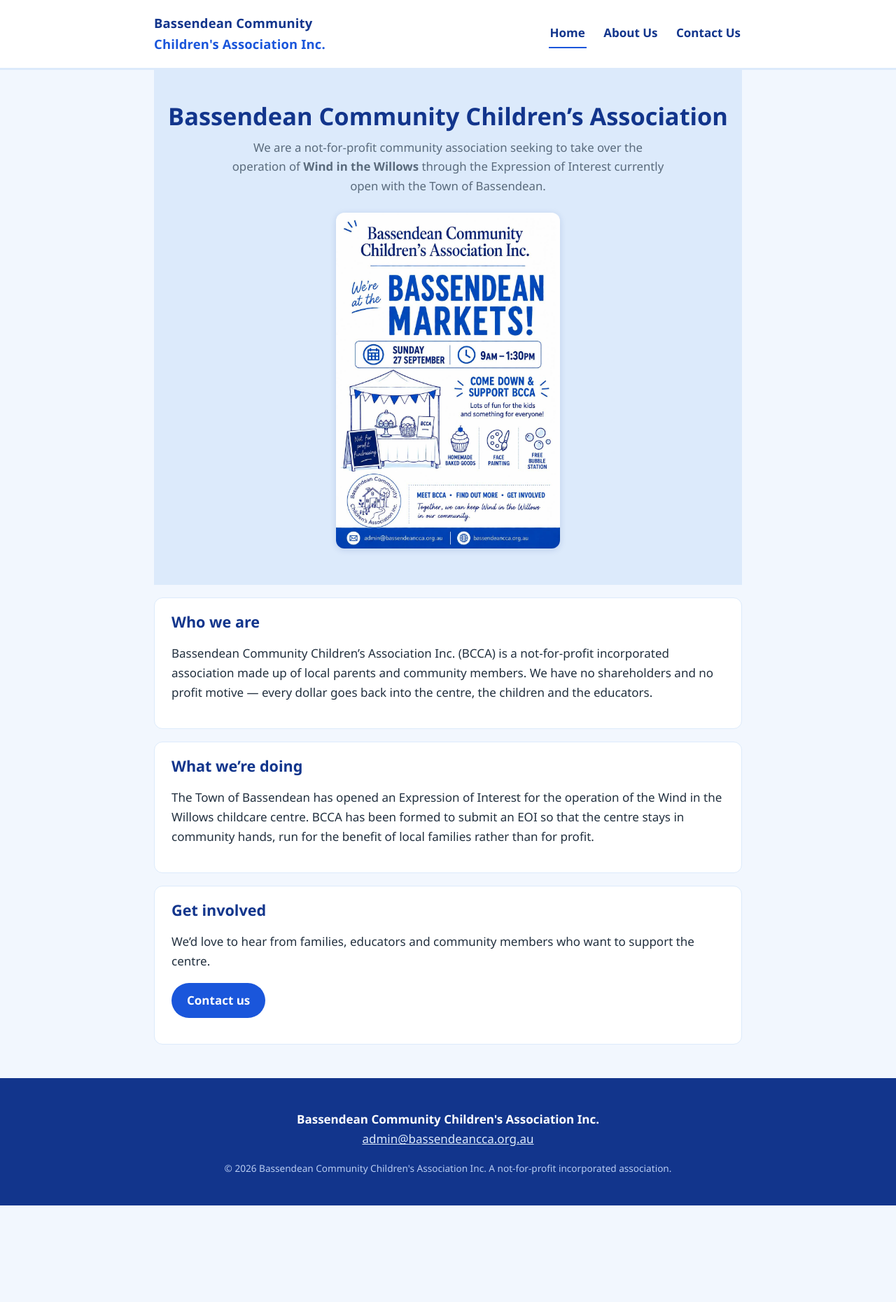
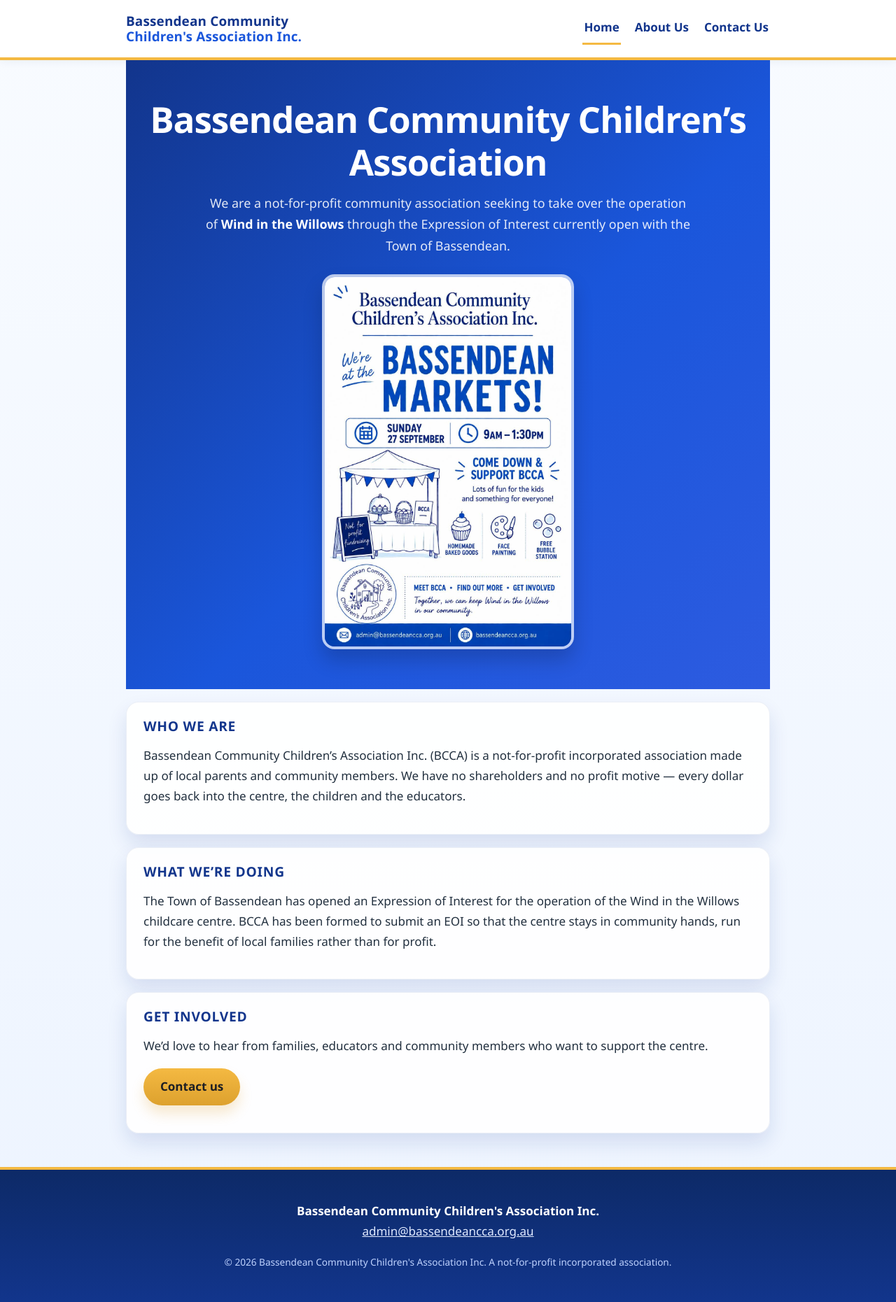
Before and after one commit to AndrewRLogan/bcca-website, a Jekyll site: the page built from index.html, in a window 1280 px wide. Shown: the whole page at 70% size. Built offline with Jekyll 4.4.1, drawn with Linux system fonts in a browser that asks for light colours; before the commit the page ends 1723 px from its top, so only the background shows below that.

Commit message:
Add flyer-inspired styling

```diff
--- a/assets/css/style.css
+++ b/assets/css/style.css
@@ -1,15 +1,15 @@
----
----
-
 :root {
   --blue-dark: #12358c;
   --blue: #1a56db;
   --blue-soft: #dceafb;
-  --blue-pale: #f2f7fe;
+  --blue-pale: #f5f8ff;
+  --accent: #f4b942;
+  --accent-deep: #dda12e;
   --text: #22303f;
-  --muted: #5a6b7d;
+  --muted: #53657d;
   --white: #ffffff;
-  --radius: 12px;
+  --radius: 18px;
+  --shadow: 0 14px 28px rgba(18, 53, 140, 0.12);
 }
 
 * { box-sizing: border-box; }
@@ -18,32 +18,36 @@
   margin: 0;
   font-family: "Segoe UI", Roboto, Helvetica, Arial, sans-serif;
   font-size: 17px;
-  line-height: 1.65;
+  line-height: 1.7;
   color: var(--text);
-  background: var(--blue-pale);
+  background: linear-gradient(180deg, #f8fbff 0%, #edf4ff 100%);
 }
 
 .container {
   width: 100%;
-  max-width: 880px;
+  max-width: 960px;
   margin: 0 auto;
   padding: 0 20px;
 }
 
 a { color: var(--blue); }
 
+a:hover { opacity: 0.9; }
+
 h1, h2, h3 {
   color: var(--blue-dark);
-  line-height: 1.25;
+  line-height: 1.2;
+  letter-spacing: -0.02em;
 }
 
-h1 { font-size: 2rem; margin-top: 1.6rem; }
-h2 { font-size: 1.35rem; }
+h1 { font-size: clamp(2.2rem, 4vw, 3.25rem); margin-top: 1.6rem; }
+h2 { font-size: 1.55rem; }
 
 /* Header */
 .site-header {
-  background: var(--white);
-  border-bottom: 3px solid var(--blue-soft);
+  background: rgba(255, 255, 255, 0.96);
+  border-bottom: 4px solid var(--accent);
+  box-shadow: 0 2px 12px rgba(18, 53, 140, 0.06);
 }
 
 .header-inner {
@@ -57,108 +61,134 @@
 }
 
 .site-title {
-  font-size: 1.15rem;
-  font-weight: 700;
+  font-size: 1.18rem;
+  font-weight: 800;
   color: var(--blue-dark);
   text-decoration: none;
   letter-spacing: 0.01em;
+  line-height: 1.18;
 }
 
 .site-title span { color: var(--blue); }
 
+.site-nav {
+  display: flex;
+  flex-wrap: wrap;
+  gap: 10px 18px;
+}
+
 .site-nav a {
   display: inline-block;
-  margin-left: 18px;
-  padding: 6px 2px;
+  padding: 7px 2px;
   color: var(--blue-dark);
   text-decoration: none;
-  font-weight: 600;
-  border-bottom: 2px solid transparent;
+  font-weight: 700;
+  border-bottom: 3px solid transparent;
 }
 
 .site-nav a:hover,
 .site-nav a.active {
-  border-bottom-color: var(--blue);
+  border-bottom-color: var(--accent);
 }
 
 /* Hero */
 .hero {
-  background: var(--blue-soft);
-  padding: 44px 0;
-  margin-bottom: 8px;
+  background: linear-gradient(135deg, var(--blue-dark) 0%, var(--blue) 55%, #2d5be0 100%);
+  padding: 54px 0 48px;
+  margin-bottom: 18px;
   text-align: center;
+  color: var(--white);
 }
 
 .hero h1 {
-  margin: 0 0 10px;
-  font-size: 2.15rem;
+  margin: 0 0 12px;
+  color: var(--white);
+  text-transform: none;
 }
 
 .hero p {
   margin: 0 auto;
-  max-width: 620px;
-  color: var(--muted);
-  font-size: 1.05rem;
+  max-width: 700px;
+  color: rgba(255, 255, 255, 0.88);
+  font-size: 1.12rem;
+}
+
+.hero strong {
+  color: var(--white);
 }
 
 .hero img {
-  max-width: 320px;
+  max-width: 360px;
   width: 100%;
   height: auto;
-  margin-top: 24px;
+  margin-top: 26px;
   border-radius: var(--radius);
-  box-shadow: 0 2px 10px rgba(18, 53, 140, 0.15);
+  box-shadow: 0 16px 28px rgba(0, 0, 0, 0.18);
+  border: 4px solid rgba(255, 255, 255, 0.7);
 }
 
 /* Cards */
 .card {
-  background: var(--white);
-  border: 1px solid var(--blue-soft);
+  background: rgba(255, 255, 255, 0.9);
+  border: 1px solid rgba(18, 53, 140, 0.08);
   border-radius: var(--radius);
-  padding: 20px 24px;
+  padding: 22px 24px;
   margin: 18px 0;
+  box-shadow: var(--shadow);
 }
 
 .card h2, .card h3 { margin-top: 0; }
 
+.card h2 {
+  text-transform: uppercase;
+  letter-spacing: 0.04em;
+  font-size: 1.2rem;
+}
+
 .role {
   display: inline-block;
-  margin: 0 0 6px;
-  padding: 2px 10px;
+  margin: 0 0 8px;
+  padding: 4px 10px;
   border-radius: 999px;
-  background: var(--blue-soft);
+  background: rgba(244, 185, 66, 0.18);
   color: var(--blue-dark);
-  font-size: 0.8rem;
-  font-weight: 700;
+  font-size: 0.76rem;
+  font-weight: 800;
   text-transform: uppercase;
-  letter-spacing: 0.04em;
+  letter-spacing: 0.05em;
 }
 
 .button {
   display: inline-block;
-  background: var(--blue);
-  color: var(--white);
-  padding: 11px 22px;
+  background: linear-gradient(180deg, var(--accent) 0%, var(--accent-deep) 100%);
+  color: #1d1f24;
+  padding: 12px 24px;
   border-radius: 999px;
   text-decoration: none;
-  font-weight: 600;
+  font-weight: 800;
+  box-shadow: 0 12px 18px rgba(221, 161, 46, 0.22);
 }
 
-.button:hover { background: var(--blue-dark); }
+.button:hover {
+  background: linear-gradient(180deg, #f7c55c 0%, #dca127 100%);
+  color: #1d1f24;
+}
 
 /* Footer */
 .site-footer {
   margin-top: 48px;
-  padding: 28px 0;
-  background: var(--blue-dark);
+  padding: 28px 0 32px;
+  background: linear-gradient(180deg, #0d2a67 0%, var(--blue-dark) 100%);
   color: var(--white);
   text-align: center;
+  border-top: 4px solid var(--accent);
 }
 
-.site-footer a { color: var(--blue-soft); }
-.site-footer .small { font-size: 0.85rem; color: #b9cdf2; }
+.site-footer a { color: #dfe9ff; }
+.site-footer .small { font-size: 0.85rem; color: #bfd3ff; }
 
 @media (max-width: 560px) {
   .header-inner { flex-direction: column; align-items: flex-start; }
-  .site-nav a { margin: 0 18px 0 0; }
+  .site-nav { gap: 8px 12px; }
+  .card { padding: 18px 18px; }
 }
```
